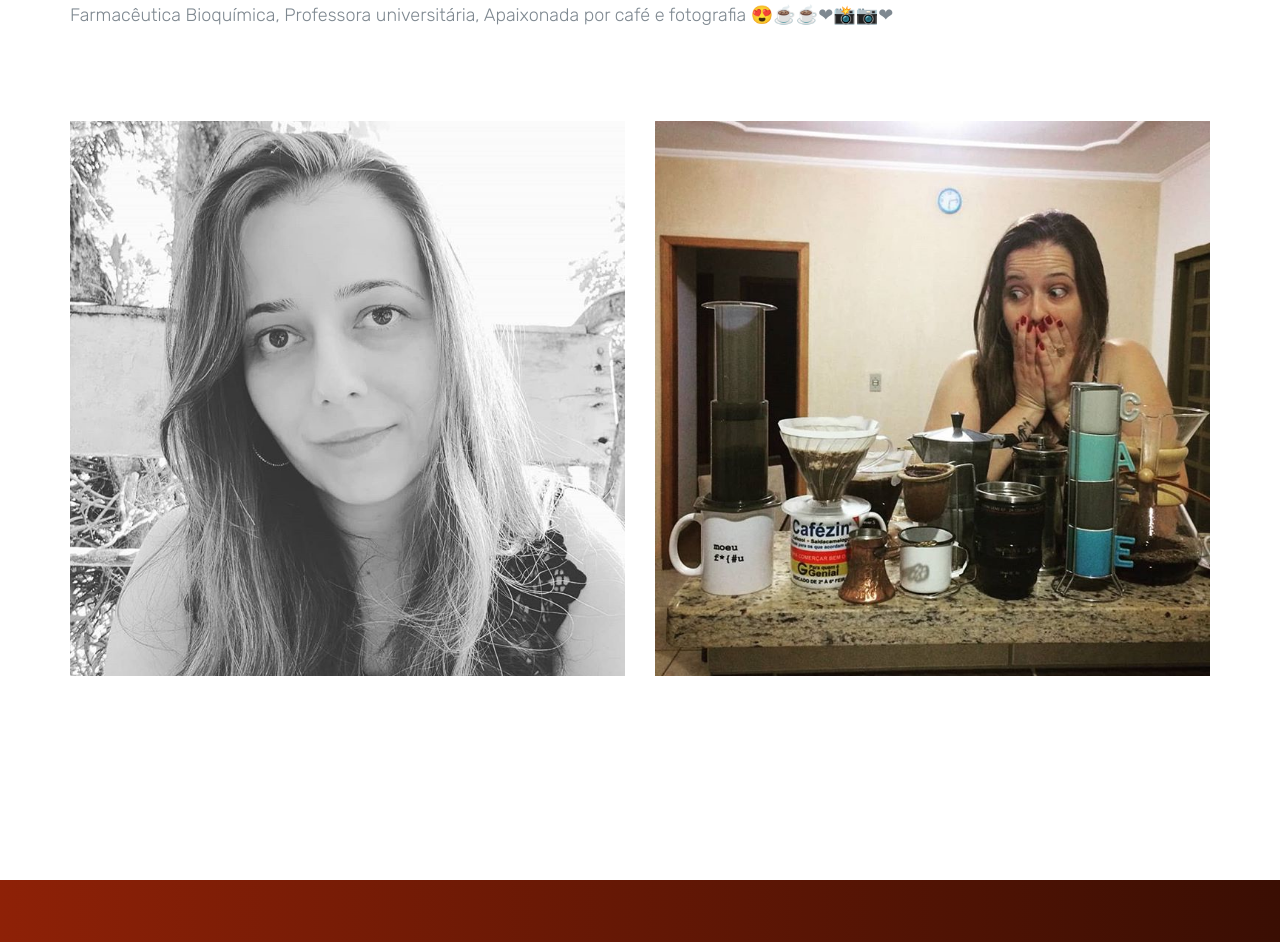
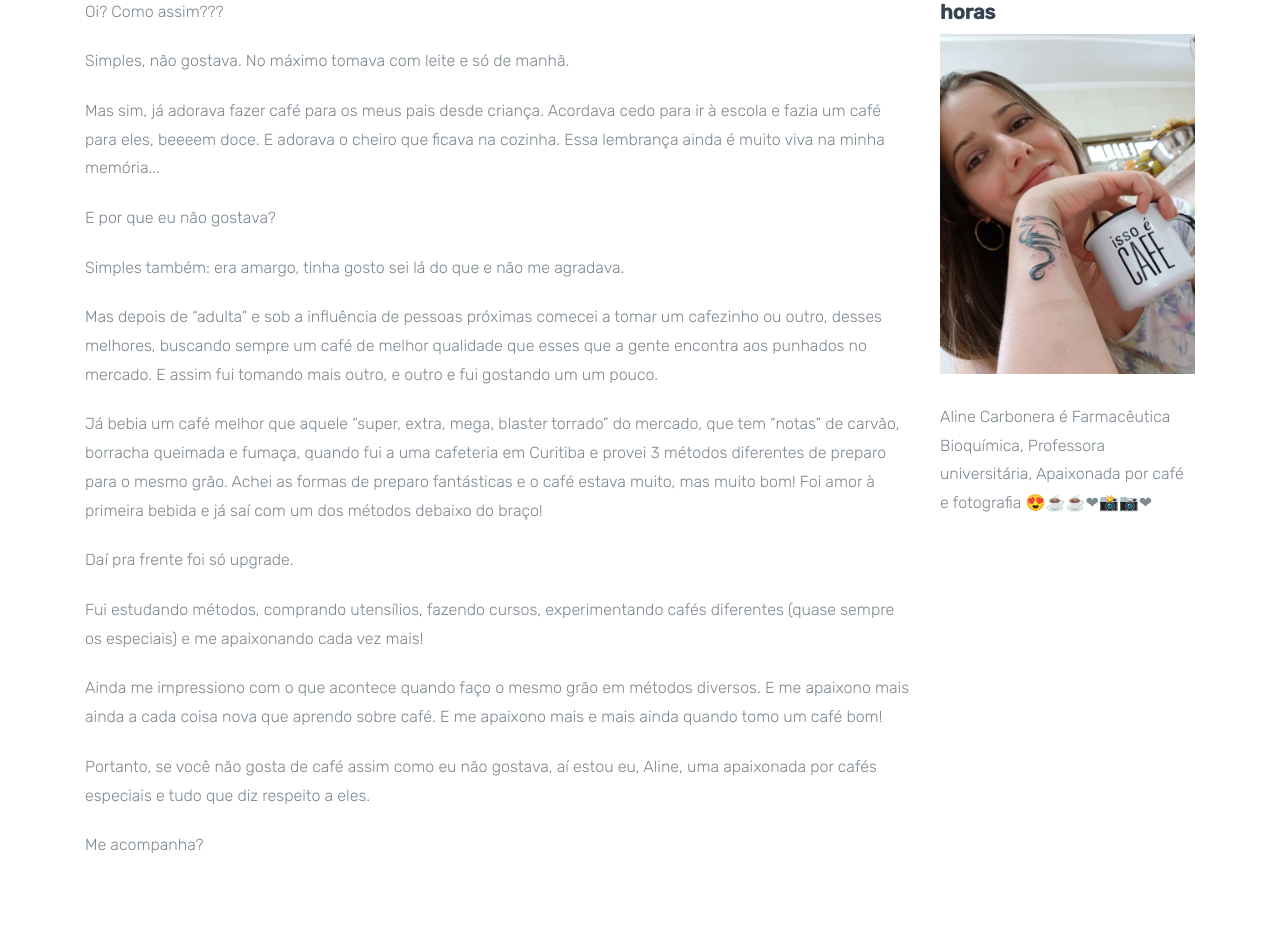
Before and after one commit to alinecarbonera/alinecarbonera, a website: page sobre.html in a window 1280 px wide. Shown: the part 1014-1956 px from the top of the page. Drawn offline with Linux system fonts and the light colour scheme; files whose address does not match are found by name.

Commit message:
versao beta 1.0.13

```diff
--- a/sobre.html
+++ b/sobre.html
@@ -39,9 +39,8 @@
               <a href="#" class="probootstrap-burger-menu"><i>Menu</i></a>
               <h5>Social</h5>
               <ul class="social-buttons">
-                <li><a href="#"><i class="icon-twitter"></i></a></li>
-                <li><a href="#"><i class="icon-facebook"></i></a></li>
-                <li><a href="#"><i class="icon-instagram2"></i></a></li>
+                  <li><a href="https://www.facebook.com/aline.carbonera.1" target="_blank"><i class="icon-facebook"></i></a></li>
+                  <li><a href="https://www.instagram.com/carboneraaline" target="_blank"><i class="icon-instagram2"></i></a></li>
               </ul>
               <p><small>&copy; <script>document.write(new Date().getFullYear());</script> Aline Carbonera. Todos os direitos reservados.</small></p>
             </div>
@@ -57,7 +56,7 @@
         <div class="col-md-7 probootstrap-intro-text">
           <h1 class="probootstrap-animate">Sobre</h1>
           <div class="probootstrap-subtitle probootstrap-animate">
-              <h2>O site estará pronto em breve....Enquanto isso tome um café! ☕</h2>
+              <h2></h2>
             </div>
           </div>
       </div>
@@ -67,29 +66,44 @@
   <!-- END: section -->
 
 
+
+
   <section id="next-section" class="probootstrap-section">
     <div class="container">
-      <div class="row">
-        <div class="col-lg-12 col-md-12 mb70 section-heading probootstrap-animate">
-          <h2>Aline Carbonera</h2>
-          <p class="lead">Farmacêutica Bioquímica, Professora universitária, Apaixonada por café e fotografia 😍☕☕❤📸📷❤</p>
-        </div>
+      <div class="col-md-3 col-md-push-9">
+          <h3><b>A história de como eu passei do horror ao amor por café em apenas 3 horas</b></h3>
+          <img src="img/fotos/78.jpg" alt="" style="max-width: 100%;">
+          <p><br>Aline Carbonera é Farmacêutica Bioquímica, Professora universitária, Apaixonada por café e fotografia 😍☕☕❤📸📷❤</p>
       </div>
-      <div class="row mb50">
-        <div class="col-md-6">
-          <p><img src="img/perfil.jpg"  alt="" class="img-responsive"></p>
-        </div>
-        <div class="col-md-6">
-            <p><img src="img/perfil2.jpg"  alt="" class="img-responsive"></p>
-          </div>
-      </div>
-      <div class="row">
-        <div class="col-md-6">
-          <p></p>
-        </div>
-        <div class="col-md-6">
-          <p></p>
-        </div>
+      <div class="col-md-9 col-md-pull-3" style="margin-top: 50px;">
+        <p>
+            Não, eu não gostava de café.
+        </p>
+        <p>Oi? Como assim???</p>
+        <p>Simples, não gostava. No máximo tomava com leite e só de manhã.</p>
+        <p>
+          Mas sim, já adorava fazer café para os meus pais desde criança. Acordava cedo para ir à escola e fazia um café para eles, beeeem doce. E adorava o cheiro que ficava na cozinha. Essa lembrança ainda é muito viva na minha memória...
+        </p>
+
+        <p>E por que eu não gostava?</p>
+        <p>Simples também: era amargo, tinha gosto sei lá do que e não me agradava.</p>
+        <p>
+          Mas depois de “adulta” e sob a influência de pessoas próximas comecei a tomar um cafezinho ou outro, desses melhores, buscando sempre um café de melhor qualidade que esses que a gente encontra aos punhados no mercado. E assim fui tomando mais outro, e outro e fui gostando um um pouco.
+        </p>
+        <p>
+          Já bebia um café melhor que aquele “super, extra, mega, blaster torrado” do mercado, que tem “notas” de carvão, borracha queimada e fumaça, quando fui a uma cafeteria em Curitiba e provei 3 métodos diferentes de preparo para o mesmo grão. Achei as formas de preparo fantásticas e o café estava muito, mas muito bom! Foi amor à primeira bebida e já saí com um dos métodos debaixo do braço!
+        </p>
+        <p> Daí pra frente foi só upgrade. </p>
+        <p>Fui estudando métodos, comprando utensílios, fazendo cursos, experimentando cafés diferentes (quase sempre os especiais) e me apaixonando cada vez mais!
+        </p>
+        <p>
+          Ainda me impressiono com o que acontece quando faço o mesmo grão em métodos diversos. E me apaixono mais ainda a cada coisa nova que aprendo sobre café. E me apaixono mais e mais ainda quando tomo um café bom!
+        </p>
+
+
+        <p>Portanto, se você não gosta de café assim como eu não gostava, aí estou eu, Aline, uma apaixonada por cafés especiais e tudo que diz respeito a eles.</p>
+
+        <p>Me acompanha? </p>
       </div>
     </div>
   </section>
@@ -98,7 +112,7 @@
 
 
 
-  <!-- START: section -->
+  <!-- START: section
   <section class="probootstrap-section probootstrap-section-colored">
     <div class="container">
       <div class="row text-center">
@@ -117,15 +131,15 @@
       </div>
     </div>
   </section>
-  <!-- END: section -->
+   END: section -->
 
 
 
 
 <!-- START: footer -->
 <footer role="contentinfo" class="probootstrap-footer">
-    <div class="container">
-      <div class="row">
+    <div >
+      <!--<div class="row">
         <div class="col-md-4">
           <div class="probootstrap-footer-widget">
           <h3>Sobre</h3>
@@ -138,7 +152,7 @@
         <div class="col-md-4">
           <div class="probootstrap-footer-widget">
             <h3>Fotos Recentes</h3>
-            <!-- Linha 1 -->
+            <!-- Linha 1
             <div class="gallery">
                 <a  href="portfolio.html">
                   <figure><img src="img/fotos/25.JPG" alt="" class="img-responsive"></figure>
@@ -156,7 +170,7 @@
                 </a>
             </div>
 
-            <!-- Linha 2 -->
+            <!-- Linha 2
             <div class="gallery">
                 <a  href="portfolio.html">
                   <figure><img src="img/fotos/28.jpg" alt="" class="img-responsive"></figure>
@@ -174,7 +188,7 @@
                 </a>
             </div>
 
-            <!-- Linha 3 -->
+            <!-- Linha 3
             <div class="gallery">
                 <a  href="portfolio.html">
                   <figure><img src="img/fotos/20.jpg" alt="" class="img-responsive"></figure>
@@ -199,7 +213,7 @@
         <div class="col-md-4">
           <div class="probootstrap-footer-widget">
           <h3>Postagens Recentes</h3>
-          <ul class="probootstrap-blog-list">
+          <!--<ul class="probootstrap-blog-list">
             <li>
             <a href="post/como-vim-parar-aqui.html">
               <figure><img src="img/fotos/78.jpg" alt="" class="img-responsive"></figure>
@@ -214,7 +228,7 @@
           </ul>
           </div>
         </div>
-      </div>
+      </div>-->
       <div class="row text-center">
           <div class="probootstrap-footer-widget socialFooter">
               <h3>Social</h3>
```
Also changed, not shown: contact.html (+5 -6 lines), index.html (+8 -9 lines), portfolio-single.html (+2 -3 lines), portfolio.html (+5 -5 lines), postagens.html (+9 -9 lines).
